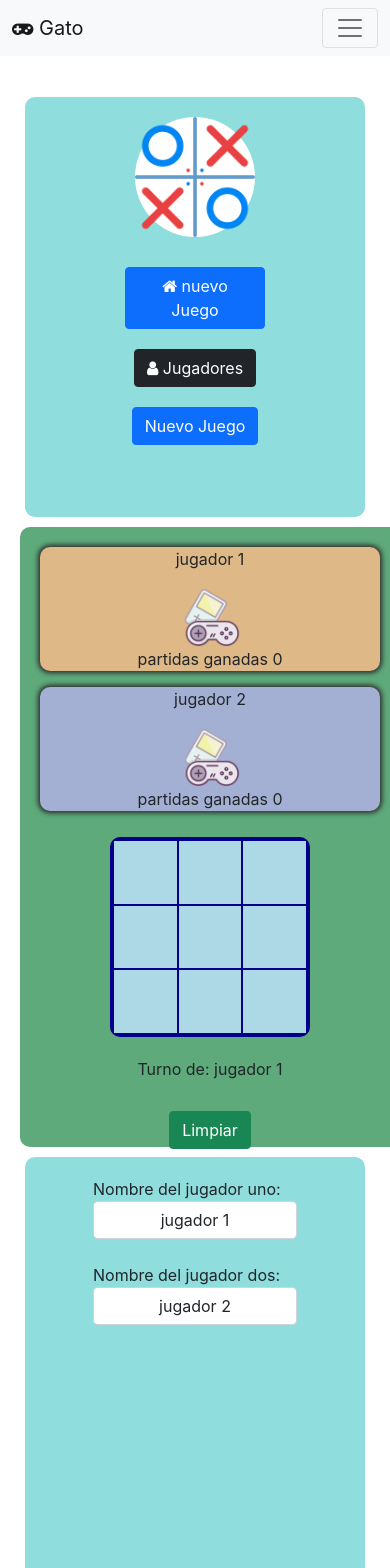
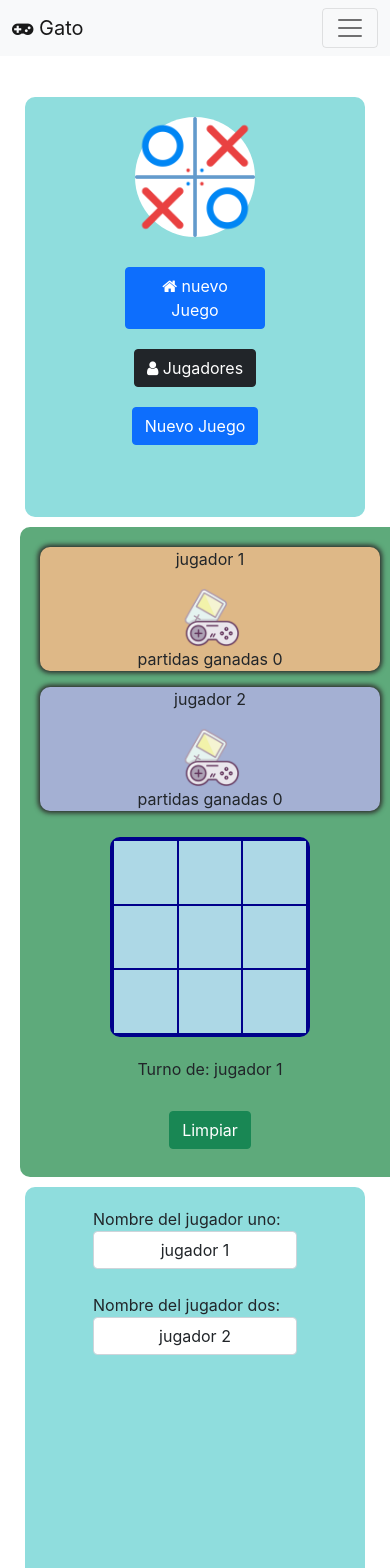
Before and after one commit to alejovn/Gato, a React (Create React App) app: page / in a window 390 px wide. Shown: the top 1568 px of the page. Built offline with nearby package versions, Linux system fonts and the light colour scheme.

Commit message:
tamaño celular

```diff
--- a/src/App.css
+++ b/src/App.css
@@ -44,6 +44,7 @@ body{
   78%{background-position: 0 -768px;}
   100%{background-position: -512px -768;}
 }
+
  .menu-inicio{
    padding: 20px;
  }
@@ -60,7 +61,7 @@ body{
   padding-top: 20px;
   background-color: #5eaa7b;
   width: 420px;
-  height: 540px;
+  height: 500px;
   margin: 5px auto;
   border-radius: 10px;
  }
@@ -136,6 +137,6 @@ body{
 @media screen and (max-width: 768px){
   .menu-dos-juego{
     width: 380px;
-    height: 620px;
+    height: 650px;
   }
 }
```
